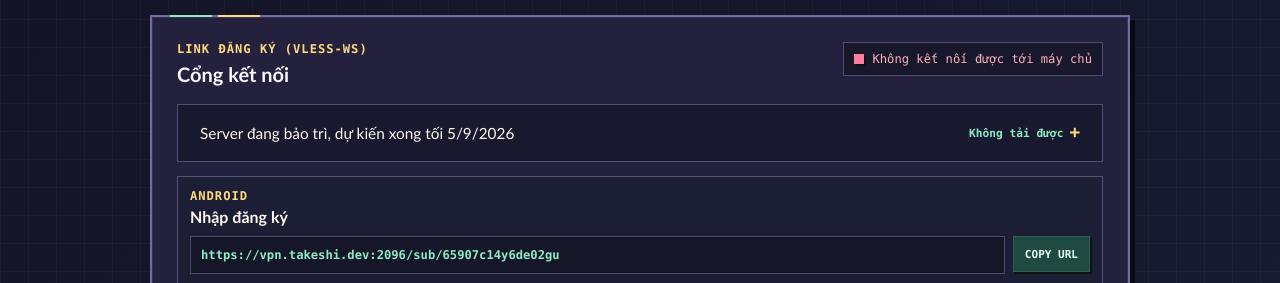
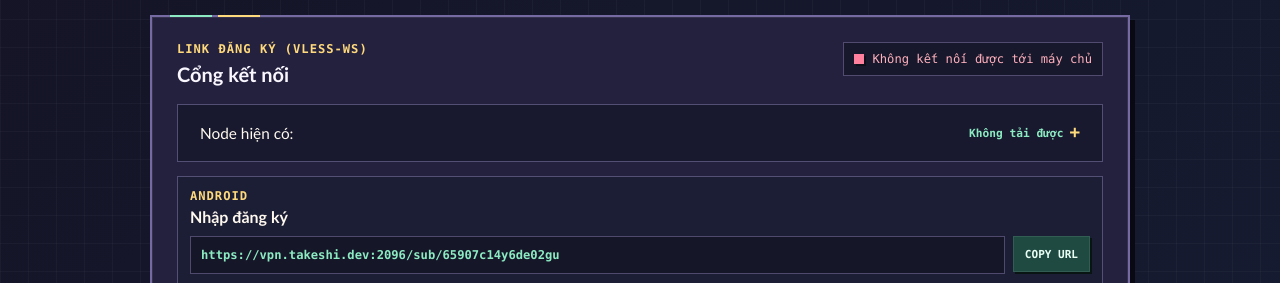
Before and after one commit to takeshi7502/vless5gtiktok, a plain HTML site: page index.html in a window 1280 px wide. Shown: the part 121-404 px from the top of the page. Drawn offline with Linux system fonts and the light colour scheme; no server answers; files whose address does not match are found by name.

Commit message:
fix: update node panel title to reflect current server status

```diff
--- a/index.html
+++ b/index.html
@@ -39,7 +39,7 @@
       <section class="node-panel collapsible-panel" aria-label="Danh sách node hiện có">
         <details>
           <summary>
-            <span class="section-title">Server đang bảo trì, dự kiến xong tối 5/9/2026</span>
+            <span class="section-title">Node hiện có:</span>
             <span class="summary-hint"><span id="server-nodes" class="node-list">Đang tải...</span></span>
           </summary>
           <div class="collapsible-content node-details-content">
```
